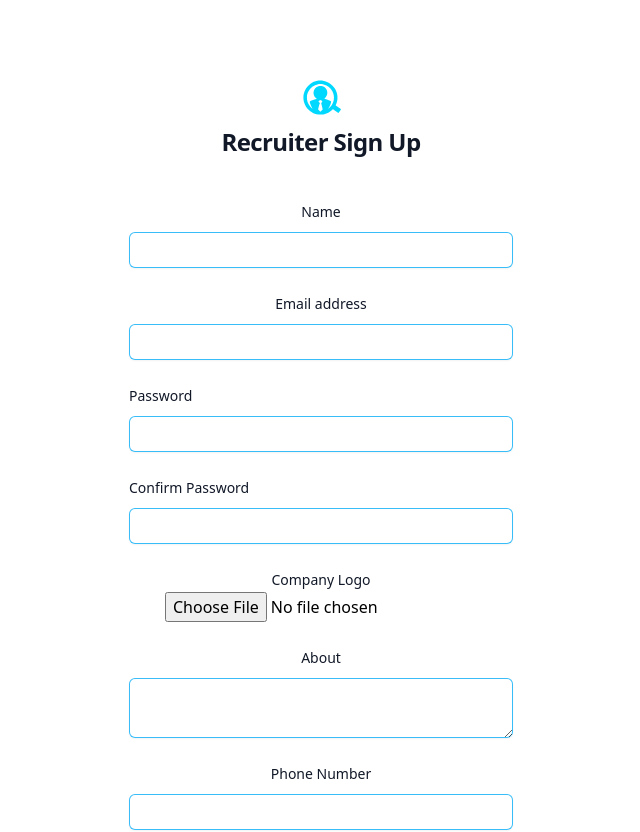
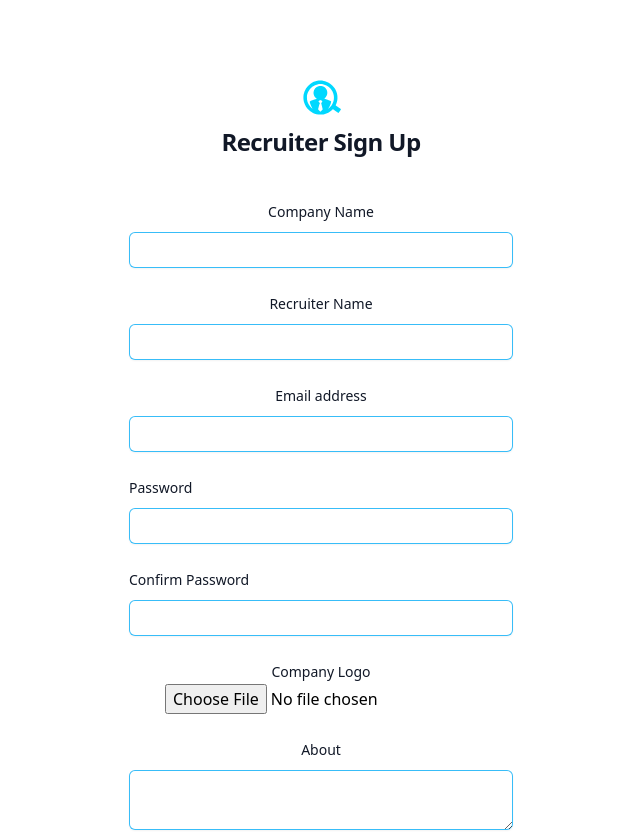
Before and after one commit to dixitudit/Corporate-Recruitment-System, a React (Vite) app in the folder Client/: page /register-as-recruiter in a window 1280 px wide. Shown: the top 832 px of the page, without its empty margins (319-959 px from the left). Built offline with nearby package versions, Linux system fonts and the light colour scheme.

Commit message:
rec name

```diff
--- a/Client/src/Pages/Registerrecruiter.jsx
+++ b/Client/src/Pages/Registerrecruiter.jsx
@@ -67,7 +67,14 @@ const Registerrecruiter = () => {
       <form className="space-y-6" onSubmit={signupRecruiter}>
 
       <div>
-          <label htmlFor="name" className="block text-sm font-medium leading-6 text-gray-900">Name</label>
+          <label htmlFor="name" className="block text-sm font-medium leading-6 text-gray-900">Company Name</label>
+          <div className="mt-2" >
+            <input id="name" name="name" type="text" autoComplete="name" onChange={ev => setName(ev.target.value)} value={name} required className="block w-full rounded-md border-0 py-1.5 text-grey-1000 shadow-sm ring-1 ring-inset ring-sky-400 placeholder:text-sky-400 focus:ring-2 focus:ring-inset focus:ring-sky-400 sm:text-sm sm:leading-6"/>
+          </div>
+        </div>
+
+        <div>
+          <label htmlFor="name" className="block text-sm font-medium leading-6 text-gray-900">Recruiter Name</label>
           <div className="mt-2" >
             <input id="name" name="name" type="text" autoComplete="name" onChange={ev => setName(ev.target.value)} value={name} required className="block w-full rounded-md border-0 py-1.5 text-grey-1000 shadow-sm ring-1 ring-inset ring-sky-400 placeholder:text-sky-400 focus:ring-2 focus:ring-inset focus:ring-sky-400 sm:text-sm sm:leading-6"/>
           </div>
```
